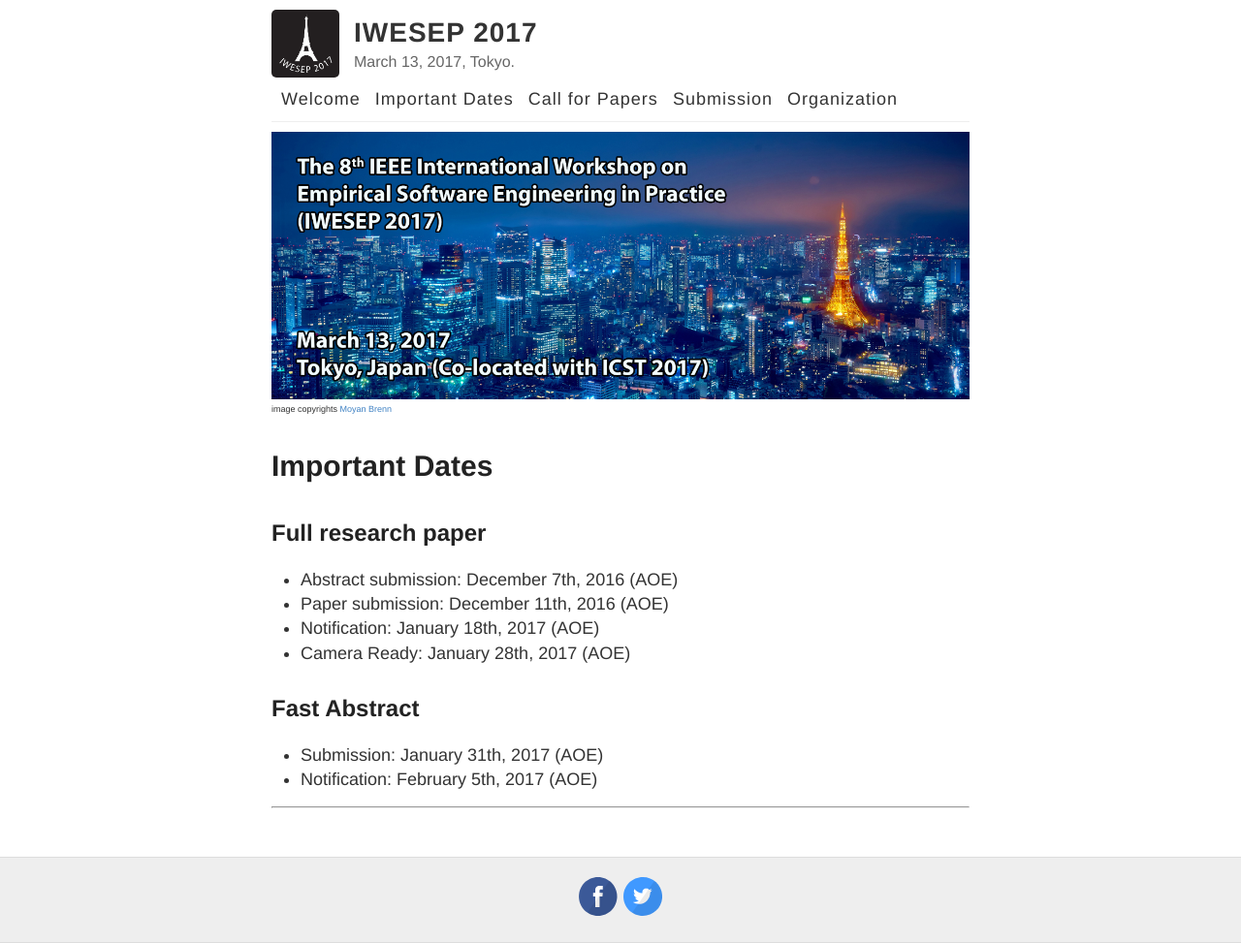
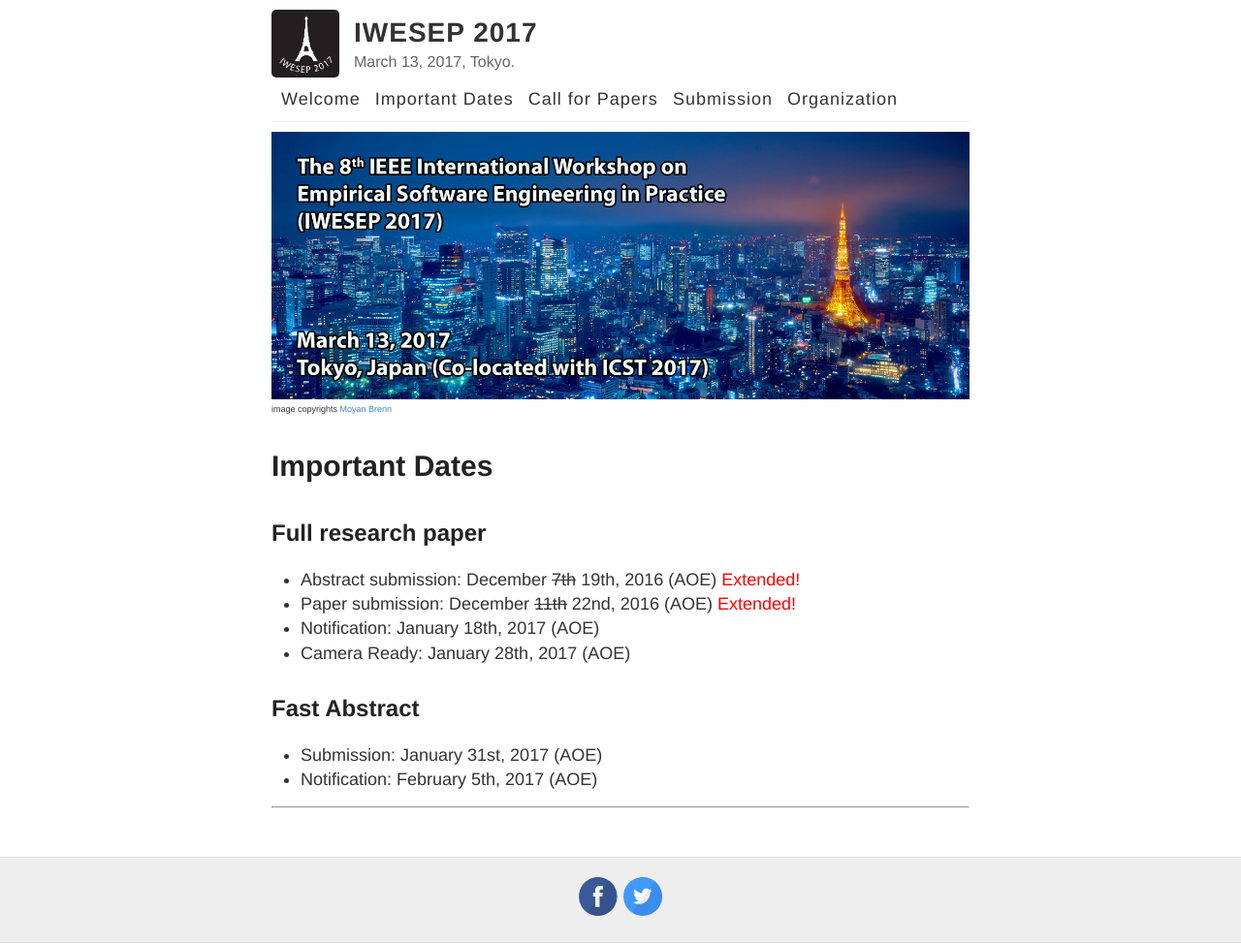
Before and after one commit to iwesep2017/iwesep2017.github.io, a Jekyll site: the page built from important-dates.md, in a window 1280 px wide. Shown: the whole page at 97% size. Built offline with Jekyll 4.4.1, drawn with Linux system fonts in a browser that asks for light colours.

Commit message:
Extend deadline

```diff
--- a/important-dates.md
+++ b/important-dates.md
@@ -5,13 +5,13 @@ permalink: /important-dates/
 ---
 
 ## Full research paper
-* Abstract submission: December 7th, 2016 (AOE)
-* Paper submission: December 11th, 2016 (AOE)
+* Abstract submission: December ~~7th~~ 19th, 2016 (AOE) <font color="red">Extended!</font>
+* Paper submission: December ~~11th~~ 22nd, 2016 (AOE) <font color="red">Extended!</font>
 * Notification: January 18th, 2017 (AOE)
 * Camera Ready: January 28th, 2017 (AOE)
 
 ## Fast Abstract
-* Submission: January 31th, 2017 (AOE)
+* Submission: January 31st, 2017 (AOE)
 * Notification: February 5th, 2017 (AOE)
 
 ----
```
Also changed, not shown: call-for-papers.md (+3 -3 lines).
